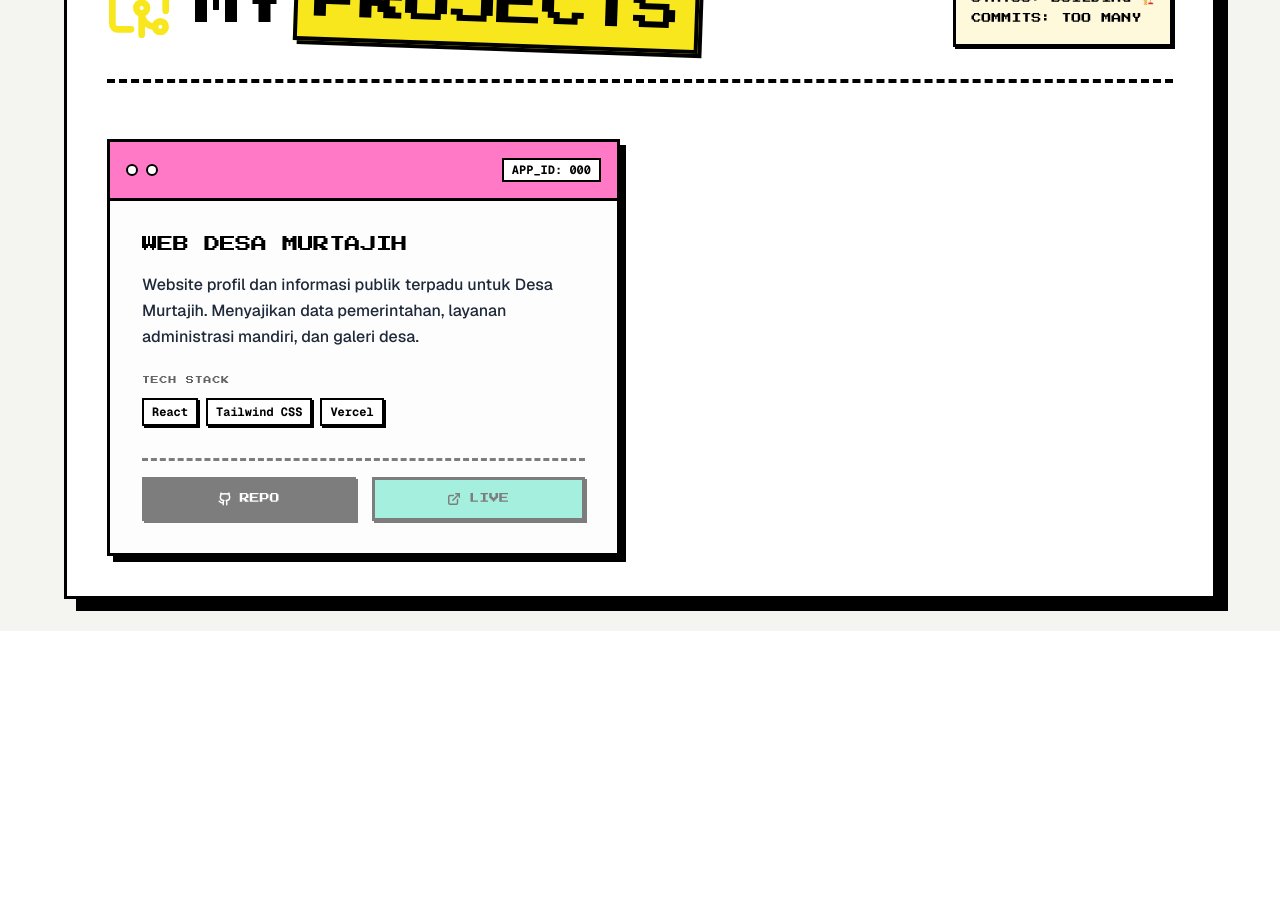
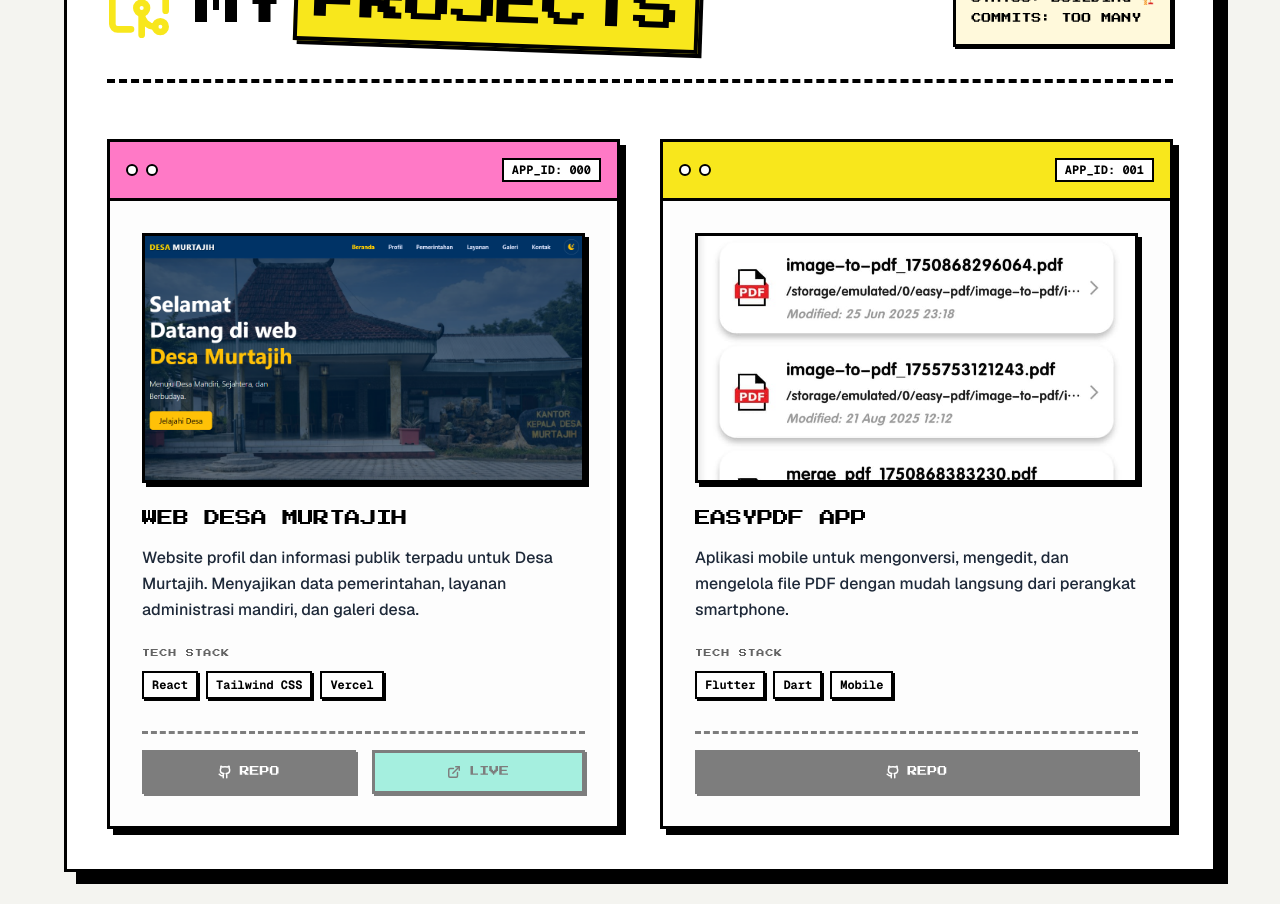
Before and after one commit to MakdumIbrohim/portfolio-v2, a Next.js app: page /projects in a window 1280 px wide. Shown: the part 240-1144 px from the top of the page. Before the commit the page ends 871 px from the top, so only its background shows below. Built offline with nearby package versions, Linux system fonts and the light colour scheme.

Commit message:
feat: add projects page with initial project listings and assets.

```diff
--- a/app/projects/page.tsx
+++ b/app/projects/page.tsx
@@ -16,7 +16,17 @@ const projects = [
         tech: ["React", "Tailwind CSS", "Vercel"],
         color: "#ff79c6", // Magenta
         link: "https://desamurtajih.vercel.app/",
-        github: "https://github.com/Radisty32/web_desa_murtajih.git"
+        github: "https://github.com/Radisty32/web_desa_murtajih.git",
+        image: "/projects/web-apps/web-desa-murtajih/image.png"
+    },
+    {
+        id: 1,
+        title: "EasyPDF App",
+        description: "Aplikasi mobile untuk mengonversi, mengedit, dan mengelola file PDF dengan mudah langsung dari perangkat smartphone.",
+        tech: ["Flutter", "Dart", "Mobile"],
+        color: "#f8e71c", // Yellow
+        github: "https://github.com/MakdumIbrohim/easyPDF-app.git",
+        image: "/projects/mobile-apps/easy-pdf-app/easyPDF_app_screenshot.jpg"
     }
 ];
 
@@ -79,6 +89,11 @@ export default function ProjectsPage() {
                             </div>
 
                             <div className="p-5 sm:p-6 md:p-8 flex flex-col flex-1">
+                                {project.image && (
+                                    <div className="mb-4 sm:mb-6 border-[3px] border-black dark:border-white bg-gray-200 dark:bg-zinc-800 shadow-[4px_4px_0_0_#000] dark:shadow-[4px_4px_0_0_#fff] overflow-hidden aspect-video relative group-hover:-translate-y-1 transition-transform">
+                                        <img src={project.image} alt={project.title} className="w-full h-full object-cover" />
+                                    </div>
+                                )}
                                 <h2 className="text-sm sm:text-base font-press-start uppercase tracking-tight mb-4 group-hover:underline decoration-4 underline-offset-4 leading-[1.4]">
                                     {project.title}
                                 </h2>
@@ -100,13 +115,15 @@ export default function ProjectsPage() {
                                 </div>
 
                                 {/* Action Buttons */}
-                                <div className="flex flex-wrap gap-3 sm:gap-4 mt-auto pt-4 border-t-[3px] border-dashed border-black dark:border-white opacity-50 group-hover:opacity-100 transition-opacity">
-                                    <a href={project.github} className="border-[3px] border-black dark:border-white bg-black dark:bg-white text-white dark:text-black font-press-start text-[8px] sm:text-[10px] px-4 py-3 flex justify-center items-center gap-2 flex-1 hover:translate-y-[2px] shadow-[2px_2px_0_0_#000] dark:shadow-[2px_2px_0_0_#fff] hover:shadow-none transition-all uppercase leading-[1.3]">
+                                <div className="flex flex-wrap flex-col sm:flex-row gap-3 sm:gap-4 mt-auto pt-4 border-t-[3px] border-dashed border-black dark:border-white opacity-50 group-hover:opacity-100 transition-opacity">
+                                    <a href={project.github} className="border-[3px] border-black dark:border-white bg-black dark:bg-white text-white dark:text-black font-press-start text-[8px] sm:text-[10px] px-4 py-3 flex justify-center items-center gap-2 flex-1 hover:translate-y-[2px] shadow-[2px_2px_0_0_#000] dark:shadow-[2px_2px_0_0_#fff] hover:shadow-none transition-all uppercase leading-[1.3] text-center w-full">
                                         <Github size={14} strokeWidth={2.5} /> Repo
                                     </a>
-                                    <a href={project.link} className="border-[3px] border-black dark:border-white bg-[#50e3c2] dark:bg-[#008f6b] text-black dark:text-white font-press-start text-[8px] sm:text-[10px] px-4 py-3 flex justify-center items-center gap-2 flex-1 hover:translate-y-[2px] shadow-[2px_2px_0_0_#000] dark:shadow-[2px_2px_0_0_#fff] hover:shadow-none transition-all uppercase leading-[1.3]">
-                                        <ExternalLink size={14} strokeWidth={2.5} /> Live
-                                    </a>
+                                    {project.link && (
+                                        <a href={project.link} className="border-[3px] border-black dark:border-white bg-[#50e3c2] dark:bg-[#008f6b] text-black dark:text-white font-press-start text-[8px] sm:text-[10px] px-4 py-3 flex justify-center items-center gap-2 flex-1 hover:translate-y-[2px] shadow-[2px_2px_0_0_#000] dark:shadow-[2px_2px_0_0_#fff] hover:shadow-none transition-all uppercase leading-[1.3] text-center w-full">
+                                            <ExternalLink size={14} strokeWidth={2.5} /> Live
+                                        </a>
+                                    )}
                                 </div>
                             </div>
                         </div>
```
Also changed, not shown: public/projects/mobile-apps/easy-pdf-app/easyPDF_app_screenshot.jpg (added), public/projects/web-apps/web-desa-murtajih/image.png (added).
